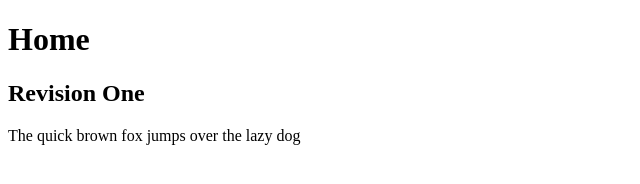
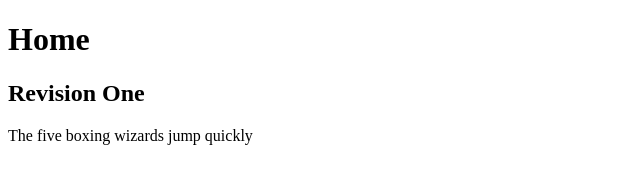
Before and after one commit to NathanPearson/git_hub_test1, a plain HTML site: page about.html in a window 1280 px wide. Shown: the full height of the page, 0-640 px from the left. Drawn offline with Linux system fonts and the light colour scheme.

Commit message:
revision one

```diff
--- a/about.html
+++ b/about.html
@@ -7,7 +7,7 @@
 <body>
 	<h1>Home</h1>
 	<h2>Revision One</h2>
-	<p>The quick brown fox jumps over the lazy dog</p>
+	<p>The five boxing wizards jump quickly</p>
 
 </body>
 </html>
```
